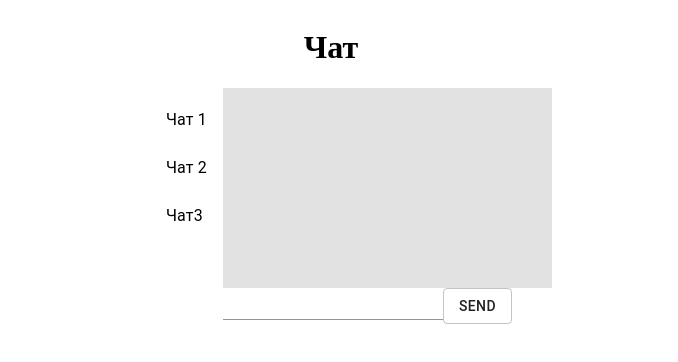
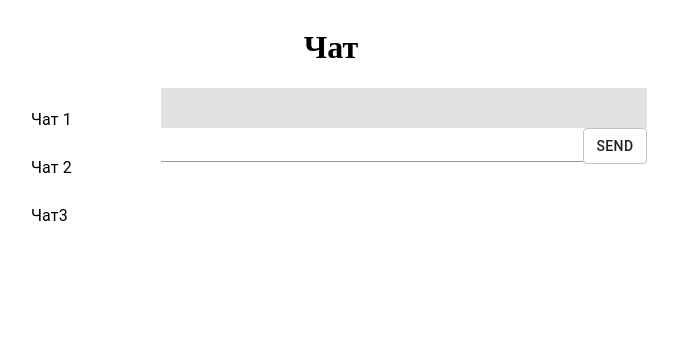
Before and after one commit to egor-shell/reactLearn, a React app: page / in a window 1280 px wide. Shown: the top 362 px of the page, without its empty margins (309-987 px from the left). Built offline with nearby package versions, Linux system fonts and the light colour scheme.

Commit message:
bug fixes

```diff
--- a/package.json
+++ b/package.json
@@ -31,6 +31,7 @@
     "prop-types": "^15.7.2",
     "react": "^17.0.1",
     "react-dom": "^17.0.1",
+    "react-router-dom": "^5.2.0",
     "style-loader": "^2.0.0",
     "webpack": "^5.11.0",
     "webpack-dev-server": "^3.11.0"
--- a/src/Components/App.jsx
+++ b/src/Components/App.jsx
@@ -1,8 +1,12 @@
 import React from 'react'
 
+import Header from './Header.jsx';
 import Message from './Message.jsx';
 import MessageList from './MessageList';
 import SendMessage from './SendMessage';
+import ChatList from './ChatList'
+
+import { MuiThemeProvider } from '@material-ui/core';
 
 import '../styles/App.css'
 
@@ -19,14 +23,20 @@ export default class App extends React.Component {
     }
 
     componentDidUpdate(){
-        console.log('componentWillUpdate');
-        if (this.state.messages.length % 2 === 1){
-            setTimeout(() => {
-                    this.setState({messages: [...this.state.messages, {message: 'I do not answer you. I am robot', author: 'Bot'}]});
-                    this.setState({timeout});
-                },
-                2000
-            );
+        if(this.state.messages.length % 2 === 1){
+            setTimeout(()=> {
+                this.setState({
+                    messages: [
+                        ...this.state.messages,
+                        {
+                            message: 'I do not answer you. I am bot',
+                            author: 'Bot'
+                        }
+                    ]
+                })
+            },
+            2000
+            )
         }
     }
     componentWillUnmount(){
@@ -41,9 +51,24 @@ export default class App extends React.Component {
         console.log('render');
         return(
             <main>
-                <MessageList messages={this.state.messages}/>
-                <div className={'textfield'}>
-                    <SendMessage send={this.send}/>
+                <Header name={'Чат'} />
+                <div className='container_chat'>
+                {/* <BrowserRouter>
+                            <div className={'container_chat'}>
+                                <ChatList chats={['Чат 1', 'Чат 2', 'Чат3']} />
+                                <Messages />
+                            </div>
+                            <Switch>
+                                <Route path='/' component={Messages}/>
+                            </Switch>
+                        </BrowserRouter> */}
+                    <ChatList chats={['Чат 1', 'Чат 2', 'Чат3']} />
+                    <div className={'main__view'}>
+                        <MessageList messages={this.state.messages}/>
+                        <div className='textfield'>
+                            <SendMessage send={this.send}/>
+                        </div>
+                    </div>
                 </div>
             </main>
         )
--- a/src/Components/Layout.jsx
+++ /dev/null
@@ -1,25 +0,0 @@
-import React from 'react'
-import { MuiThemeProvider } from '@material-ui/core';
-
-import '../styles/App.css';
-
-import MessageList from './MessageList.jsx';
-import Header from './Header.jsx';
-import ChatList from './ChatList.jsx';
-
-export default class Layout extends React.Component{
-
-    render () {
-        return (
-            <MuiThemeProvider>
-                    <main className={'main'}>
-                        <Header name={'Чат'} />
-                        <div className={'container_chat'}>
-                            <ChatList chats={['Чат 1', 'Чат 2', 'Чат3']} />
-                            <MessageList />
-                        </div>
-                    </main>
-            </MuiThemeProvider>
-        )
-    }
-}
--- a/src/Components/MessageList.jsx
+++ b/src/Components/MessageList.jsx
@@ -8,13 +8,6 @@ import SendMessage from './SendMessage.jsx'
 import '../styles/MessageList.css'
 
 export default class MessageList extends React.Component {
-    constructor(props){
-        super(props)
-
-        this.state ={
-            messages: [],
-        }
-    }
     static propTypes = {
         messages: PropTypes.array
     };
@@ -23,40 +16,12 @@ export default class MessageList extends React.Component {
         messages: []
     };
 
-    componentDidUpdate(){
-        if(this.state.messages.length % 2 === 1){
-            setTimeout(()=> {
-                this.setState({
-                    messages: [
-                        ...this.state.messages,
-                        {
-                            message: 'I do not answer you. I am bot',
-                            author: 'Bot'
-                        }
-                    ]
-                })
-            },
-            2000
-            )
-        }
-    }
+    render() {
 
-    send = objMsg => {
-        this.setState({
-            messages: [...this.state.messages, objMsg]
-        })
-    }
-
-    render() {
-        const messages = this.state.messages.map(({message, author}, id) => <><Message message={message} author={author} key={`message_${id}`}/><br/></>)
-
-        return <div className={'message-list'}>
-                <div className='messages'>
-                    {messages}
-                </div>
-                <div className={'textfield'}>
-                    <SendMessage send={this.send} />
-                </div>
-        </div>;
+        return <>
+            <div className='messages'>
+                {this.props.messages.map(({message, author}, id) => <><Message message={message} author={author} key={`message_${id}`}/><br/></>) }
+            </div>
+        </>
     }
 }
--- a/src/Components/SendMessage.jsx
+++ b/src/Components/SendMessage.jsx
@@ -30,6 +30,8 @@ export default class SendMessage extends React.Component {
                 value={this.state.message}
                 onChange={this.hangleChange}
                 name={'message'}
+                fullWidth={true}
+                multiline={true}
                 onKeyPress={this.handleKeyPress}
                 className={'textfield'}
             />
--- a/src/index.jsx
+++ b/src/index.jsx
@@ -1,9 +1,9 @@
 import React from 'react'
 import ReactDOM from 'react-dom'
 
-import Layout from './Components/Layout.jsx'
+import App from './Components/App.jsx'
 
 ReactDOM.render(
-  <Layout />,
+  <App />,
   document.getElementById('root')
 );
--- a/src/styles/App.css
+++ b/src/styles/App.css
@@ -7,9 +7,19 @@ main {
    justify-content: center;
    flex-direction: column;
 }
+.main__view {
+    width: 100%;
+}
 .textfield {
     display: flex;
+    justify-content: center;
+    margin: 0 auto;
+    width: 100%;
 }
 .container_chat {
     display: flex;
+    width: 100%;
 }
+.chatList {
+    width: 30%;
+}
--- a/src/styles/MessageList.css
+++ b/src/styles/MessageList.css
@@ -2,8 +2,6 @@
     display: flex;
    flex-direction: column;
    background-color: #e2e2e2;
-   height: 100%;
-   width: 100%;
    padding: 20px;
    overflow-y: scroll;
 }
```
Also changed, not shown: src/Components/Pages/Messages.jsx (added, +21 -0 lines), 1 other file (tests, documents, lock files or other folders).
